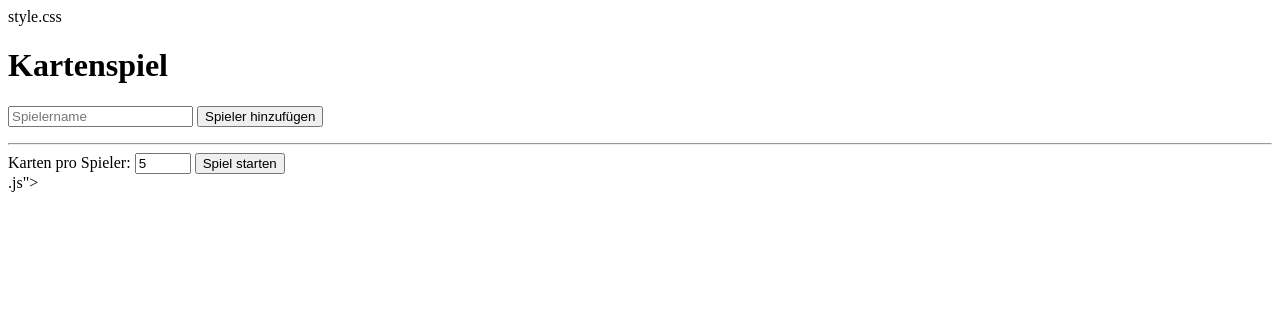
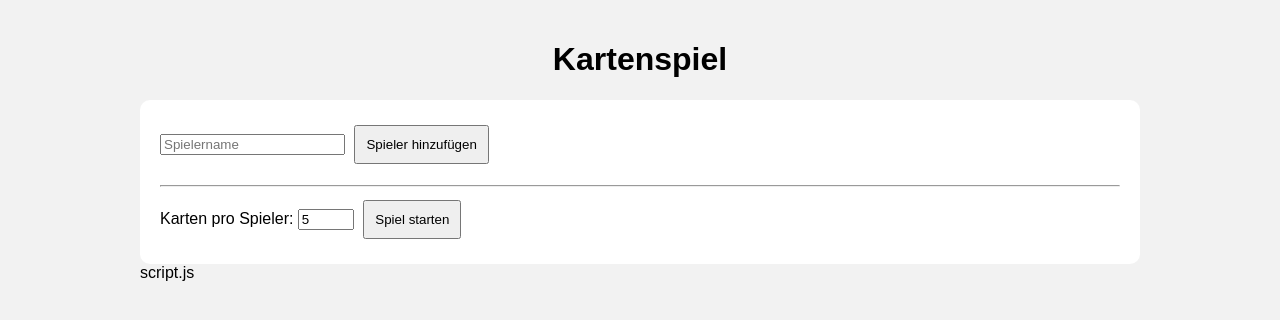
Before and after one commit to LukaLion23/spiel, a plain HTML site: page index.html in a window 1280 px wide. Drawn offline with Linux system fonts and the light colour scheme.

Commit message:
bugfix. stylesheet und js richtig einbinden

```diff
--- a/index.html
+++ b/index.html
@@ -5,7 +5,7 @@
     <meta name="viewport" content="width=device-width, initial-scale=1.0">
     <title>Kartenspiel</title>
 
-    style.css
+    <link rel="stylesheet" href="style.css">
 </head>
 <body>
 
@@ -40,7 +40,7 @@
 
     </div>
 
-    .js"></script>
+    script.js</script>
 
 </body>
 </html>
```
